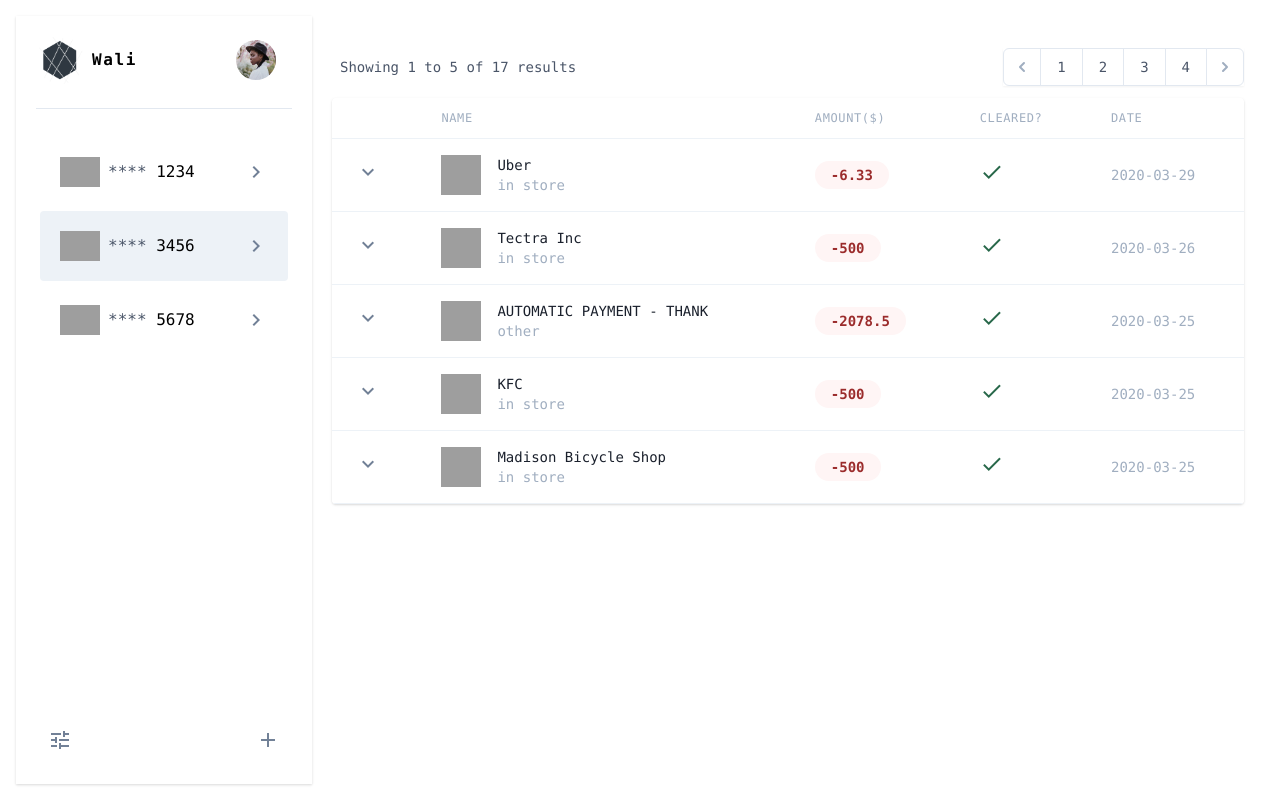
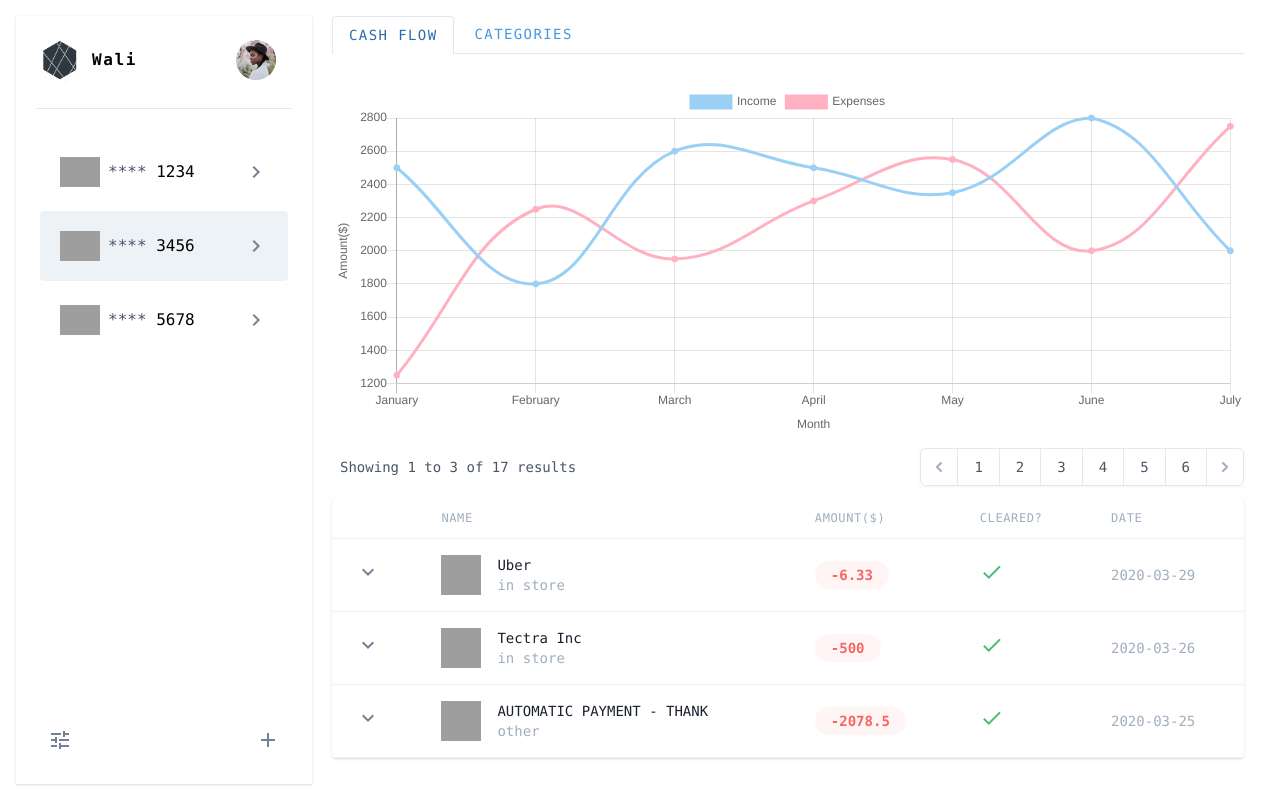
Before and after one commit to hustlelikeaboss/wali-ui, a React (Create React App) app: page /dashboard in a window 1280 px wide. Built offline with nearby package versions, Linux system fonts and the light colour scheme; grey boxes are pictures that could not be loaded.

Commit message:
design: charts

```diff
--- a/package.json
+++ b/package.json
@@ -42,8 +42,10 @@
 		"@types/react-router-dom": "^5.1.0",
 		"@types/unsplash-js": "^5.0.0",
 		"autoprefixer": "^9.7.5",
+		"chart.js": "^2.9.3",
 		"postcss-cli": "^7.1.0",
 		"react": "^16.10.2",
+		"react-chartjs-2": "^2.9.0",
 		"react-dom": "^16.10.2",
 		"react-live": "^2.2.1",
 		"react-router-dom": "^5.1.2",
--- a/src/components/pages/Dashboard/AccountDetails.tsx
+++ b/src/components/pages/Dashboard/AccountDetails.tsx
@@ -5,20 +5,25 @@ import { Transaction } from '../../../types';
 
 import Pagination from './Pagination';
 import Transactions from './Transactions';
+import Analytics from './Analytics';
 
 export default memo(function AccountDetails() {
 	const transactions: Transaction[] = data.transactions.transactions;
 	const totalTransactions = data.transactions.total_transactions;
+	const size = 3;
 
 	return (
-		<div className="flex-1 p-5">
-			{/* analytics */}
+		<div className="flex-1 px-5">
+			<div className="grid grid-rows-12 grid-flow-row">
+				{/* analytics */}
+				<Analytics />
 
-			{/* pagination */}
-			<Pagination totalTransactions={totalTransactions} />
+				{/* pagination */}
+				<Pagination totalTransactions={totalTransactions} size={size} />
 
-			{/* table */}
-			<Transactions transactions={transactions} />
+				{/* table */}
+				<Transactions transactions={transactions} size={size} />
+			</div>
 		</div>
 	);
 });
--- /dev/null
+++ b/src/components/pages/Dashboard/Analytics.tsx
@@ -0,0 +1,193 @@
+import React, { memo, useState } from 'react';
+import { Pie, Line } from 'react-chartjs-2';
+
+const Tab = ({
+	tabIndex,
+	activeTab,
+	label,
+	onClick
+}: {
+	tabIndex: number;
+	activeTab: number;
+	label: string;
+	onClick: (event: React.MouseEvent<HTMLLIElement, MouseEvent>) => void;
+}) => (
+	<li className={'-mb-px mr-1'} onClick={onClick}>
+		<span
+			className={`bg-white inline-block text-sm uppercase tracking-widest cursor-pointer transition-all ease ${
+				tabIndex === activeTab
+					? 'border-l border-t border-r rounded-t py-2 px-4 text-blue-700'
+					: 'py-2 px-4 text-blue-500 hover:text-blue-800'
+			}`}
+		>
+			{label}
+		</span>
+	</li>
+);
+
+export default memo(function Analytics() {
+	const charts = [
+		{
+			index: 1,
+			title: 'Cash Flow'
+		},
+		{
+			index: 2,
+			title: 'Categories'
+		}
+	];
+	const [activeTab, setActiveTab] = useState(1);
+
+	return (
+		<div className="row-span-6">
+			<div className="grid grid-rows-6 grid-flow-row">
+				{/* tab nav */}
+				<div className="row-span-1">
+					<ul className="flex border-b">
+						{charts.map(({ index, title }) => (
+							<Tab
+								key={index}
+								label={title}
+								tabIndex={index}
+								activeTab={activeTab}
+								onClick={() => setActiveTab(index)}
+							/>
+						))}
+					</ul>
+				</div>
+
+				{/* monthly income vs expenses */}
+				<div
+					className={`row-span-5 transition-all duration-2000 ease ${activeTab ===
+						1 || 'hidden'}`}
+				>
+					<Line
+						height={350}
+						data={{
+							labels: [
+								'January',
+								'February',
+								'March',
+								'April',
+								'May',
+								'June',
+								'July'
+							],
+							datasets: [
+								{
+									label: 'Income',
+									fill: false,
+									backgroundColor: '#9ad0f5',
+									borderColor: '#9ad0f5',
+									data: [
+										2500,
+										1800,
+										2600,
+										2500,
+										2350,
+										2800,
+										2000
+									]
+								},
+								{
+									label: 'Expenses',
+									backgroundColor: '#ffb1c1',
+									borderColor: '#ffb1c1',
+									fill: false,
+									data: [
+										1250,
+										2250,
+										1950,
+										2300,
+										2550,
+										2000,
+										2750
+									]
+								}
+							]
+						}}
+						options={{
+							responsive: true,
+							maintainAspectRatio: false,
+							title: {
+								display: false,
+								text: 'Monthly Income vs. Expenses'
+							},
+							tooltips: {
+								mode: 'index',
+								intersect: false
+							},
+							hover: {
+								mode: 'nearest',
+								intersect: true
+							},
+							scales: {
+								xAxes: [
+									{
+										display: true,
+										scaleLabel: {
+											display: true,
+											labelString: 'Month'
+										}
+									}
+								],
+								yAxes: [
+									{
+										display: true,
+										scaleLabel: {
+											display: true,
+											labelString: 'Amount($)'
+										}
+									}
+								]
+							}
+						}}
+					/>
+				</div>
+
+				{/* expenses by category */}
+				<div
+					className={`row-span-5 transition-all duration-2000 ease ${activeTab ===
+						2 || 'hidden'}`}
+				>
+					<Pie
+						height={350}
+						options={{
+							responsive: true,
+							maintainAspectRatio: false,
+							title: {
+								display: false,
+								text: 'Expenses by Category'
+							},
+							legend: {
+								position: 'bottom'
+							}
+						}}
+						data={{
+							labels: [
+								'Grocery',
+								'Restaraunts & Bars',
+								'Shopping'
+							],
+							datasets: [
+								{
+									data: [300, 50, 100],
+									backgroundColor: [
+										'#ffb1c1',
+										'#9ad0f5',
+										'#FFCE56'
+									],
+									hoverBackgroundColor: [
+										'#ffb1c1',
+										'#9ad0f5',
+										'#FFCE56'
+									]
+								}
+							]
+						}}
+					/>
+				</div>
+			</div>
+		</div>
+	);
+});
--- a/src/components/pages/Dashboard/Pagination.tsx
+++ b/src/components/pages/Dashboard/Pagination.tsx
@@ -1,8 +1,9 @@
 import React, { memo } from 'react';
 
-export default memo(function Pagination({ totalTransactions }: Props) {
+export default memo(function Pagination({ totalTransactions, size }: Props) {
 	return (
-		<div className="bg-white py-3 flex items-center justify-between">
+		<div className="row-span-1 bg-white py-3">
+			<div className="flex items-center justify-between">
 				<div className="flex-1 flex justify-between sm:hidden">
 					<a
 						href="/"
@@ -23,7 +24,7 @@ export default memo(function Pagination({ totalTransactions }: Props) {
 							Showing
 							<span className="font-medium"> 1 </span>
 							to
-						<span className="font-medium"> 5 </span>
+							<span className="font-medium"> {size} </span>
 							of
 							<span className="font-medium">
 								{' '}
@@ -52,7 +53,7 @@ export default memo(function Pagination({ totalTransactions }: Props) {
 								</svg>
 							</button>
 
-						{Array(Math.ceil(totalTransactions / 5))
+							{Array(Math.ceil(totalTransactions / size))
 								.fill(1)
 								.map((_, i) => (
 									<button
@@ -85,9 +86,11 @@ export default memo(function Pagination({ totalTransactions }: Props) {
 					</div>
 				</div>
 			</div>
+		</div>
 	);
 });
 
 type Props = {
 	totalTransactions: number;
+	size: number;
 };
--- a/src/components/pages/Dashboard/Transactions.tsx
+++ b/src/components/pages/Dashboard/Transactions.tsx
@@ -2,8 +2,9 @@ import React, { memo } from 'react';
 import { Transaction } from '../../../types';
 import Icon from '../../atoms/Icon';
 
-export default memo(function Transactions({ transactions }: Props) {
+export default memo(function Transactions({ transactions, size }: Props) {
 	return (
+		<div className="row-span-5">
 			<div className="flex flex-col">
 				<div className="-my-2 py-2 overflow-x-auto sm:-mx-6 sm:px-6 lg:-mx-8 lg:px-8">
 					<div className="align-middle inline-block min-w-full shadow overflow-hidden sm:rounded">
@@ -27,7 +28,7 @@ export default memo(function Transactions({ transactions }: Props) {
 								</tr>
 							</thead>
 							<tbody className="bg-white">
-							{transactions.slice(0, 5).map(tx => (
+								{transactions.slice(0, size).map(tx => (
 									<tr key={tx.transaction_id}>
 										<td className="px-6 py-4 whitespace-no-wrap border-b border-gray-200">
 											<Icon icon="expand_more" />
@@ -68,8 +69,8 @@ export default memo(function Transactions({ transactions }: Props) {
 											<span
 												className={`px-4 py-1 inline-flex text-sm leading-5 font-semibold rounded-full ${
 													tx.amount > 0
-													? 'bg-red-100 text-red-800'
-													: 'bg-green-100 text-green-800'
+														? 'bg-red-100 text-red-500'
+														: 'bg-green-100 text-green-500'
 												}`}
 											>
 												{tx.amount > 0
@@ -82,12 +83,12 @@ export default memo(function Transactions({ transactions }: Props) {
 											{tx.pending ? (
 												<Icon
 													icon="close"
-												className="text-red-800"
+													className="text-red-500"
 												/>
 											) : (
 												<Icon
 													icon="done"
-												className="text-green-800"
+													className="text-green-500"
 												/>
 											)}
 										</td>
@@ -102,9 +103,11 @@ export default memo(function Transactions({ transactions }: Props) {
 					</div>
 				</div>
 			</div>
+		</div>
 	);
 });
 
 type Props = {
 	transactions: Transaction[];
+	size: number;
 };
--- a/tailwind.config.js
+++ b/tailwind.config.js
@@ -614,7 +614,8 @@ module.exports = {
 			'300': '300ms',
 			'500': '500ms',
 			'700': '700ms',
-			'1000': '1000ms'
+			'1000': '1000ms',
+			'2000': '2000ms'
 		}
 	},
 	variants: {
```
Also changed, not shown: 1 other file (tests, documents, lock files or other folders). Lines whose indentation alone changed are shown as unchanged.
